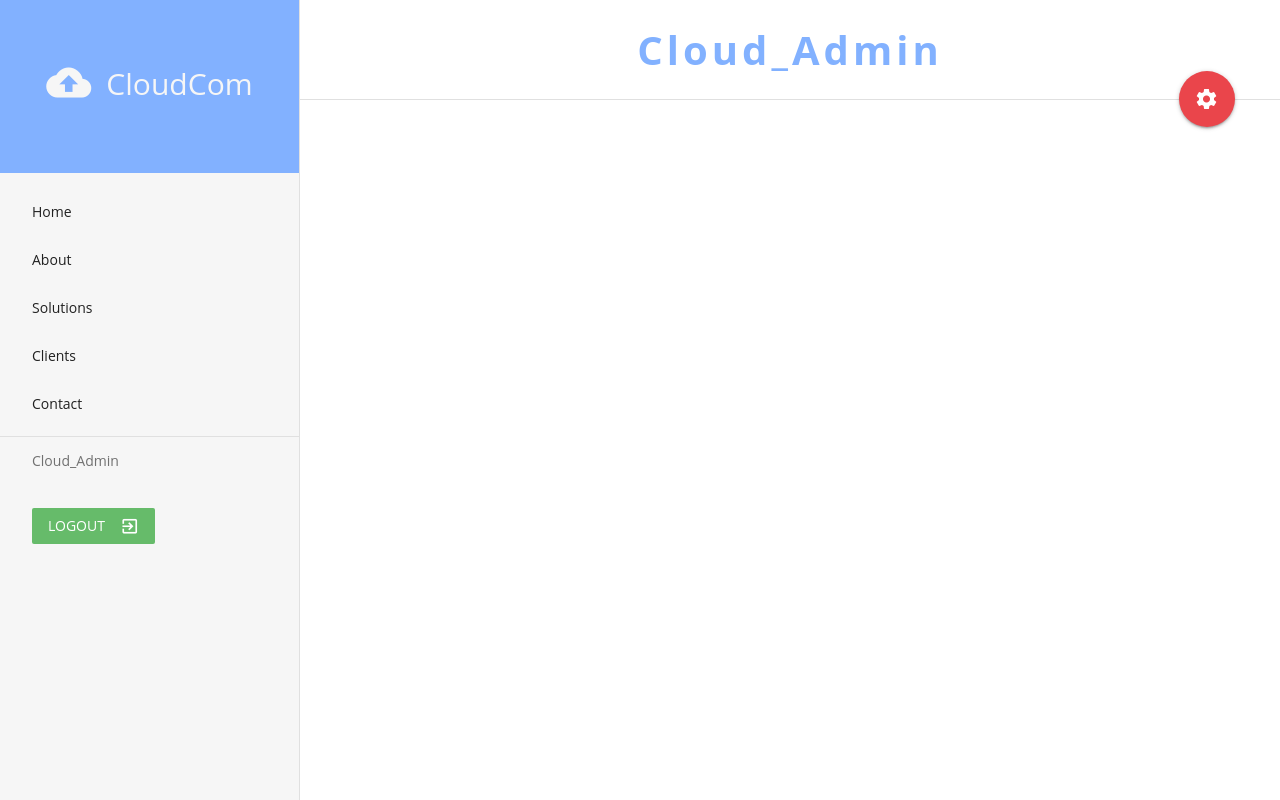
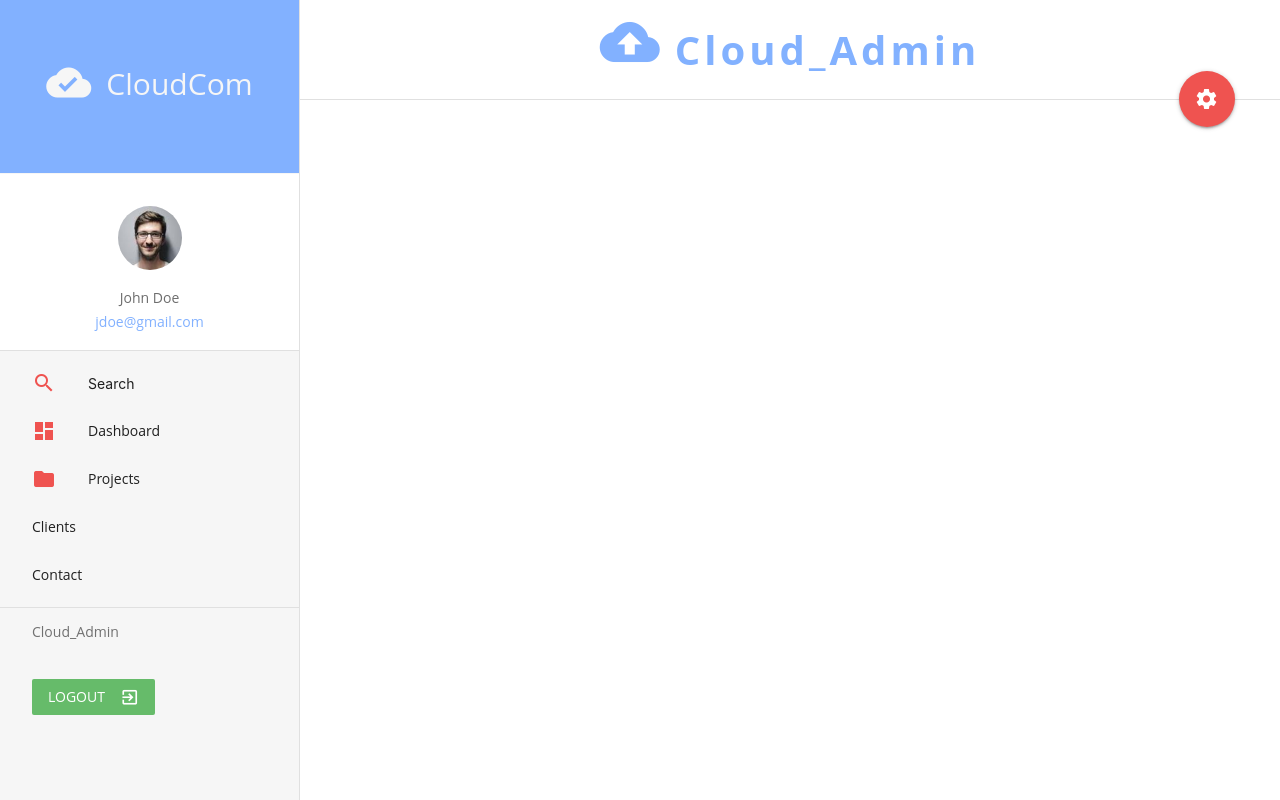
Before and after one commit to kubasulek2/materialize-website, a website: page admin.html in a window 1280 px wide. Drawn offline with nearby package versions, Linux system fonts and the light colour scheme.

Commit message:
search input styled inside sidenav

```diff
--- a/admin.html
+++ b/admin.html
@@ -30,7 +30,7 @@
 							<i class="material-icons">menu</i>
 						</a>
 						<div class="hide-on-med-and-down admin-logo bold">
-							Cloud_Admin
+							<i class="material-icons left">cloud_upload</i>Cloud_Admin
 						</div>
 					</div>
 					<div class="website-fixed fixed-action-btn">
@@ -39,7 +39,8 @@
 						</a>
 						<ul>
 							<li><a class="btn-floating green"><i class="material-icons">mode_edit</i></a></li>
-							<li><a href="#seatch-modal" class="btn-floating blue modal-trigger"><i class="material-icons">search</i></a></li>
+							<li><a href="#seatch-modal" class="btn-floating blue modal-trigger"><i
+										class="material-icons">search</i></a></li>
 							<li><a class="btn-floating yellow darken-2"><i class="material-icons">build</i></a></li>
 						</ul>
 					</div>
@@ -51,13 +52,30 @@
 			<li>
 				<div class="sidenav-header blue accent-1">
 					<div class="logo center">
-						<span><a href="index.html"><i class="material-icons left">cloud_upload</i>CloudCom</a></span>
+						<span><a href="index.html"><i class="material-icons left">cloud_done</i>CloudCom</a></span>
 					</div>
 				</div>
 			</li>
-			<li><a href="index.html#home">Home</a></li>
-			<li><a href="index.html#about">About</a></li>
-			<li><a href="index.html#solutions">Solutions</a></li>
+			<li>
+				<div class="user-view center">
+					<div class="background"></div>
+					<img class="circle" src="img/admin/user.jpg">
+					<span class="name">John Doe</span>
+					<a href="#!">
+						<span class="email">jdoe@gmail.com</span>
+					</a>
+				</div>
+			</li>
+			<li>
+				<div class="input-wrap">
+					<i class="material-icons left">search</i>
+					<input placeholder="Search" type="search">
+					<a href="#!" class="btn z-depth-0 waves-effect waves-light right">ok</a>
+				</div>
+
+			</li>
+			<li><a href="admin.html"><i class="material-icons">dashboard</i>Dashboard</a></li>
+			<li><a href="admin-projects.html"><i class="material-icons">folder</i>Projects</a></li>
 			<li><a href="index.html#clients">Clients</a></li>
 			<li><a href="index.html#contact">Contact</a></li>
 			<li>
@@ -67,8 +85,7 @@
 			<li><a class="subheader">Cloud_Admin</a></li>
 			<li>
 				<div class="login-container">
-					<a href="index.html"
-						class="btn-flat waves-effect waves-light white-text">Logout
+					<a href="index.html" class="btn-flat waves-effect waves-light white-text">Logout
 						<i class="material-icons right white-text">exit_to_app</i></a>
 				</div>
 			</li>
--- a/scss/components/_variables.scss
+++ b/scss/components/_variables.scss
@@ -37,7 +37,7 @@
 $primary-color: color("blue", "accent-1") !default;
 $primary-color-light: lighten($primary-color, 15%) !default;
 $primary-color-dark: darken($primary-color, 8%) !default;
-$accent: color("materialize-red", "lighten-1");
+$accent: color("red", "lighten-1");
 
 $secondary-color: color("green", "lighten-1") !default;
 $secondary-color-light: lighten(color("green", "lighten-1"), 15% )!default;
--- a/scss/main.scss
+++ b/scss/main.scss
@@ -527,40 +527,46 @@ body.admin {
 			font-size: 32px;
 		}
 
-		.brand-logo b{
+		.brand-logo b {
 			line-height: 56px;
 		}
 
-		@media (max-width: 500px){
-			.brand-logo .material-icons {font-size: 56px;}
+		@media (max-width: 500px) {
+			.brand-logo .material-icons {
+				font-size: 56px;
+			}
 		}
-
 
 		.admin-logo {
 			margin: auto;
 			color: $primary-color;
 			font-size: 40px;
 			letter-spacing: .27rem;
+
+			.material-icons {
+				font-size: 60px;
+				height: 40px;
+				line-height: 40px;
+			}
 		}
-		.fixed-action-btn{
+		.fixed-action-btn {
 			position: absolute;
 			top: 71px;
 			bottom: unset;
 
-			ul{
-				width: 165px
+			ul {
+				width: 165px;
 			}
 
-			a.btn-floating{
+			a.btn-floating {
 				margin-left: 0;
 				margin-right: 0;
 			}
 		}
 
-		.btn-floating.btn-large{
-			background: $accent
+		.btn-floating.btn-large {
+			background: $accent;
 		}
-
 	}
 	/* SideNav */
 	.sidenav-fixed {
@@ -569,5 +575,72 @@ body.admin {
 		@media (max-width: 992px) {
 			border-right: none;
 		}
+
+		.user-view {
+			margin-top: 0;
+			background: #fff;
+			margin-top: -14px;
+			border-bottom: 1px solid #e0e0e0;
+
+			img {
+				margin: auto;
+			}
+		}
+		li > a > i {
+			color: $accent;
+		}
+		.input-wrap {
+			padding: 0 32px;
+			position: relative;
+			height: 48px;
+		}
+		.input-wrap:hover{
+			background: rgba($primary-color-light, .3);
+		}
+		input {
+			width: 65%;
+			border-bottom: none;
+			color: rgba(0, 0, 0, 0.87);
+			font-size: 14px;
+			font-weight: 500;
+			height: 32px;
+			margin: 0;
+			line-height: 48px;
+			padding-left: 17px;
+		}
+		.input-wrap input:focus {
+			border-bottom: none;
+			box-shadow: none;
+			&::placeholder{
+				color: transparent
+			}
+		}
+		input:focus + .btn{
+			display: inline-block;
+		}
+		input::placeholder{
+			font-size: 14px;
+			color: rgba(0, 0, 0, 0.87);;
+			opacity: 1;
+			font-weight: normal;
+			font-family: 'Open Sans' sans-serif;
+
+		}
+		.input-wrap i {
+			line-height: 48px;
+			color: $accent;
+
+		}
+		.btn{
+			display: none;
+			height: 32px;
+			padding: 4px;
+			margin: 0;
+			font-size: 10px;
+			line-height: 24px;
+			margin-top: 8px;
+			margin-left: -1px;
+			background: $grey-text-light;
+		}
 	}
 }
```
Also changed, not shown: css/main.css, img/admin/user.jpg (added).
